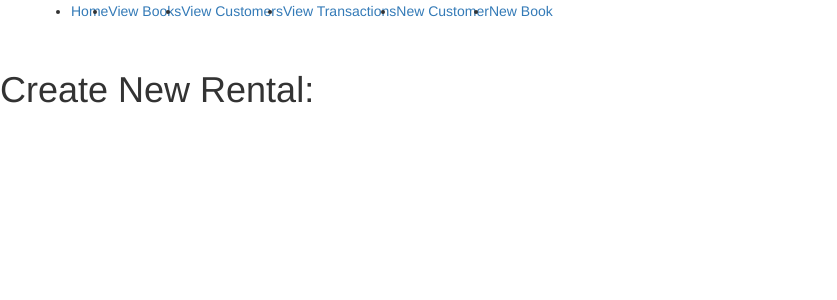
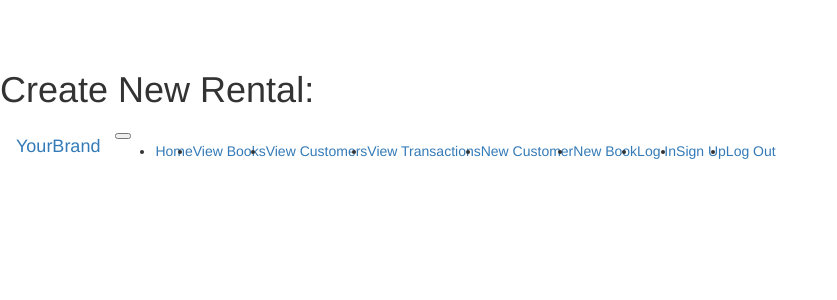
Before and after one commit to meta112/BookRental, a Flask app: page /newrental in a window 1280 px wide. Shown: the top 300 px of the page, without its empty margins (0-837 px from the left). Run offline with Flask 2, Linux system fonts and the light colour scheme; some libraries are stand-ins or nearby versions.

Commit message:
adding login and signup

```diff
--- a/app.py
+++ b/app.py
@@ -1,9 +1,9 @@
 from flask import Flask, render_template, request, redirect, url_for, flash
-#from sqlitedb import dbconnection
+from sqlitedb import dbconnection
 from customer import Customer
 from book import Book
 from transaction import Transaction
-from postgresdb import dbconnection
+#from postgresdb import dbconnection
 
 
 app = Flask(__name__)
--- a/templates/base.html
+++ b/templates/base.html
@@ -16,6 +16,27 @@
             <div class="container-fluid">
                 <div class="collapse navbar-collapse" id="collapsibleNavbar">
 
+
+            </div>
+            </div>
+           </nav>
+   {% block content %} {% endblock %}
+    </body>
+</html>
+<nav class="navbar navbar-expand-md bg-dark navbar-dark">
+  <!-- Brand -->
+  <a class="navbar-brand" href="/">YourBrand</a>
+  <!-- Toggler/collapsibe Button -->
+  <button
+    class="navbar-toggler"
+    type="button"
+    data-toggle="collapse"
+    data-target="#collapsibleNavbar"
+  >
+    <span class="navbar-toggler-icon"></span>
+  </button>
+  <!-- Navbar links -->
+  <div class="collapse navbar-collapse" id="collapsibleNavbar">
     <ul class="navbar-nav">
       <li class="nav-item">
         <a class="nav-link active" href="{{url_for('home')}}">Home</a>
@@ -36,10 +57,15 @@
       <li class="nav-item">
           <a class="nav-link" href="/newbook">New Book</a>
       </li>
+      <li class="nav-item">
+        <a class="nav-link" href="/login">Log In</a>
+      </li>
+      <li class="nav-item">
+        <a class="nav-link" href="/signup">Sign Up</a>
+      </li>
+      <li class="nav-item">
+        <a class="nav-link" href="/logout">Log Out</a>
+      </li>
    </ul>
   </div>
-            </div>
 </nav>
-   {% block content %} {% endblock %}
-    </body>
-</html>
--- a/templates/newrental.html
+++ b/templates/newrental.html
@@ -1,6 +1,6 @@
 {% extends "base.html" %} {% block content %}
 <h1>Create New Rental:</h1>
-<form>
+<form action="{{url_for('addrental')}}" method = "post">
 
 </form>
 {% endblock %}
```
Also changed, not shown: templates/login.html (added), templates/signup.html (added). Lines whose indentation alone changed are shown as unchanged.
